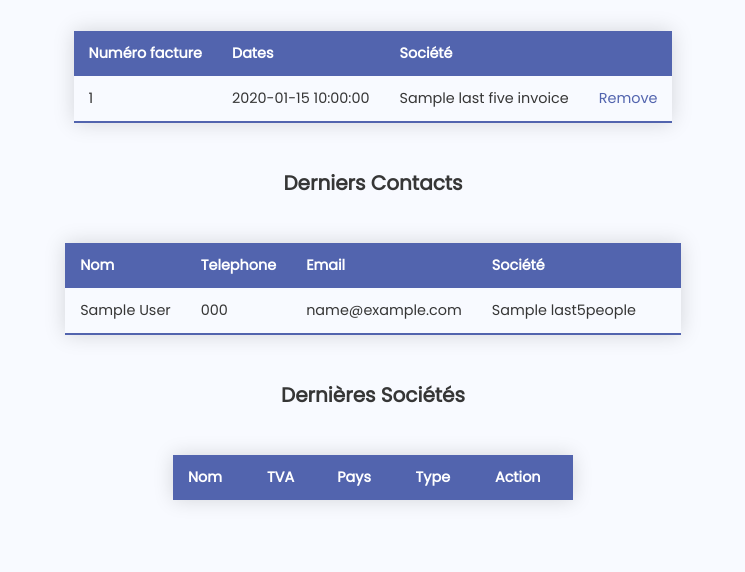
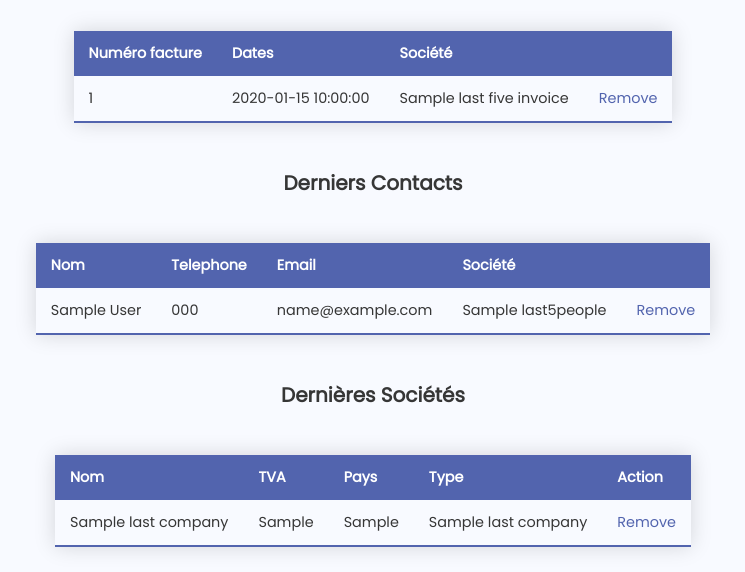
Before and after one commit to ShinYami/PHP-challenge-2-COGIP, a PHP site: template views/app/home.php in a window 1280 px wide. Shown: the part 562-1134 px from the top of the page, without its empty margins (267-1012 px from the left). Before the commit the page ends 1066 px from the top, so only its background shows below. Run offline with PHP 8.4, Linux system fonts and the light colour scheme; the template is opened without the code that fills it: most values are stand-ins (such as "Sample title", 1, 10 or a date in 2020); lists and menus that the app fills with data are empty; some libraries are stand-ins or nearby versions.

Commit message:
five last companies - finished

```diff
--- a/views/app/home.php
+++ b/views/app/home.php
@@ -63,6 +63,7 @@
                             <td><?= $last5people['people_phone'] ?></td>
                             <td><?= $last5people['people_email'] ?></td>
                             <td><?= $last5people['company_name'] ?></td>
+                            <td><a class="delete_btn" href="">Remove</a></td>
                         </tr>
                     <?php endforeach; ?>
                 </tbody>
@@ -84,7 +85,15 @@
                     </tr>
                 </thead>
                 <tbody>
-
+                <?php foreach ($params['lastCompanies'] as $lastCompanies) : ?>
+                        <tr>
+                            <td><?= $lastCompanies['company_name'] ?></td>
+                            <td><?= $lastCompanies['company_tva'] ?></td>
+                            <td><?= $lastCompanies['company_country'] ?></td>
+                            <td><?= $lastCompanies['type_name'] ?></td>
+                            <td><a class="delete_btn" href="">Remove</a></td>
+                        </tr>
+                    <?php endforeach; ?>
                 </tbody>
             </table>
 
```
Also changed, not shown: app/Controllers/UserController.php (+6 -3 lines), app/Models/Connexion.php (+10 -0 lines).
